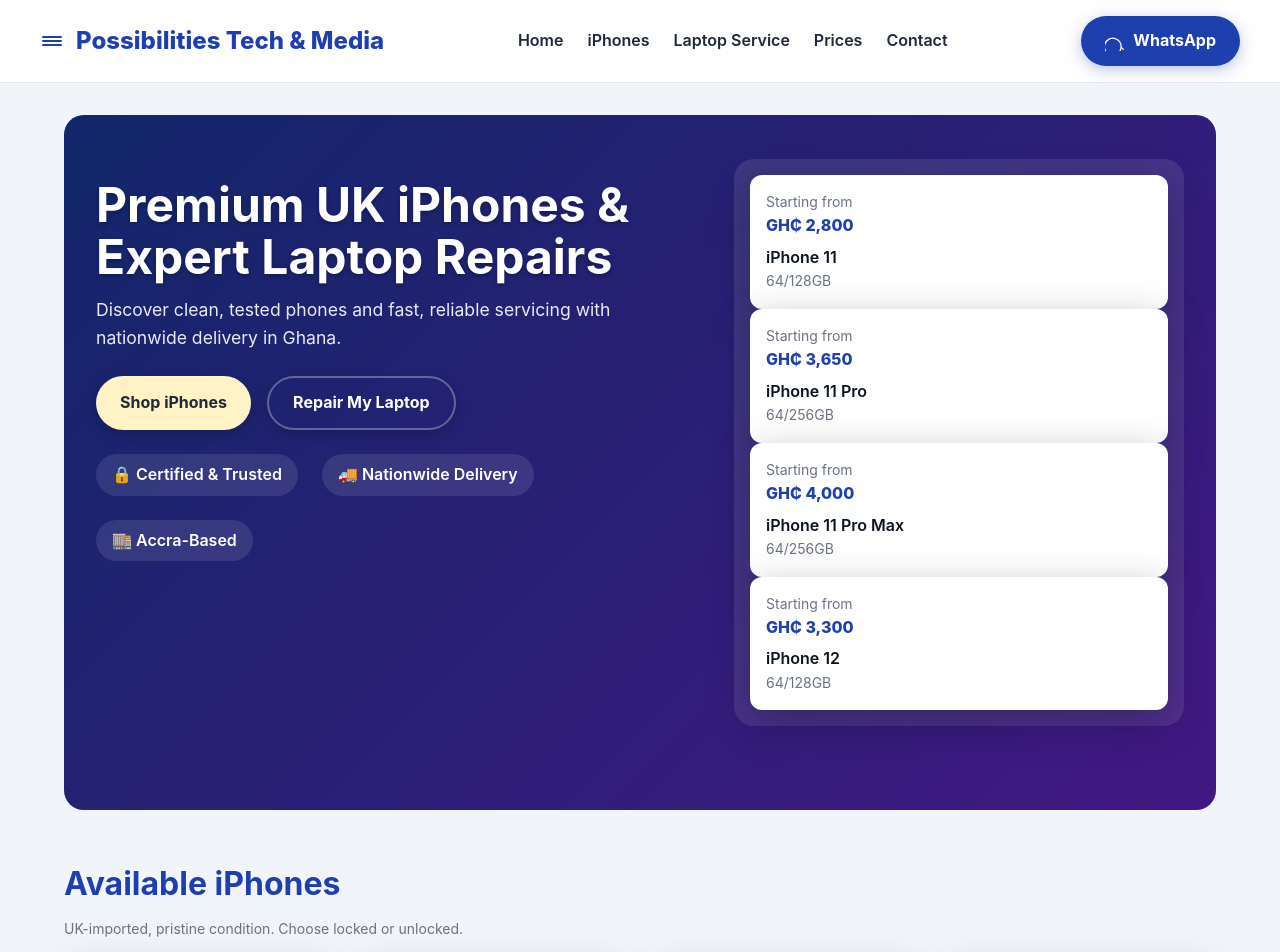
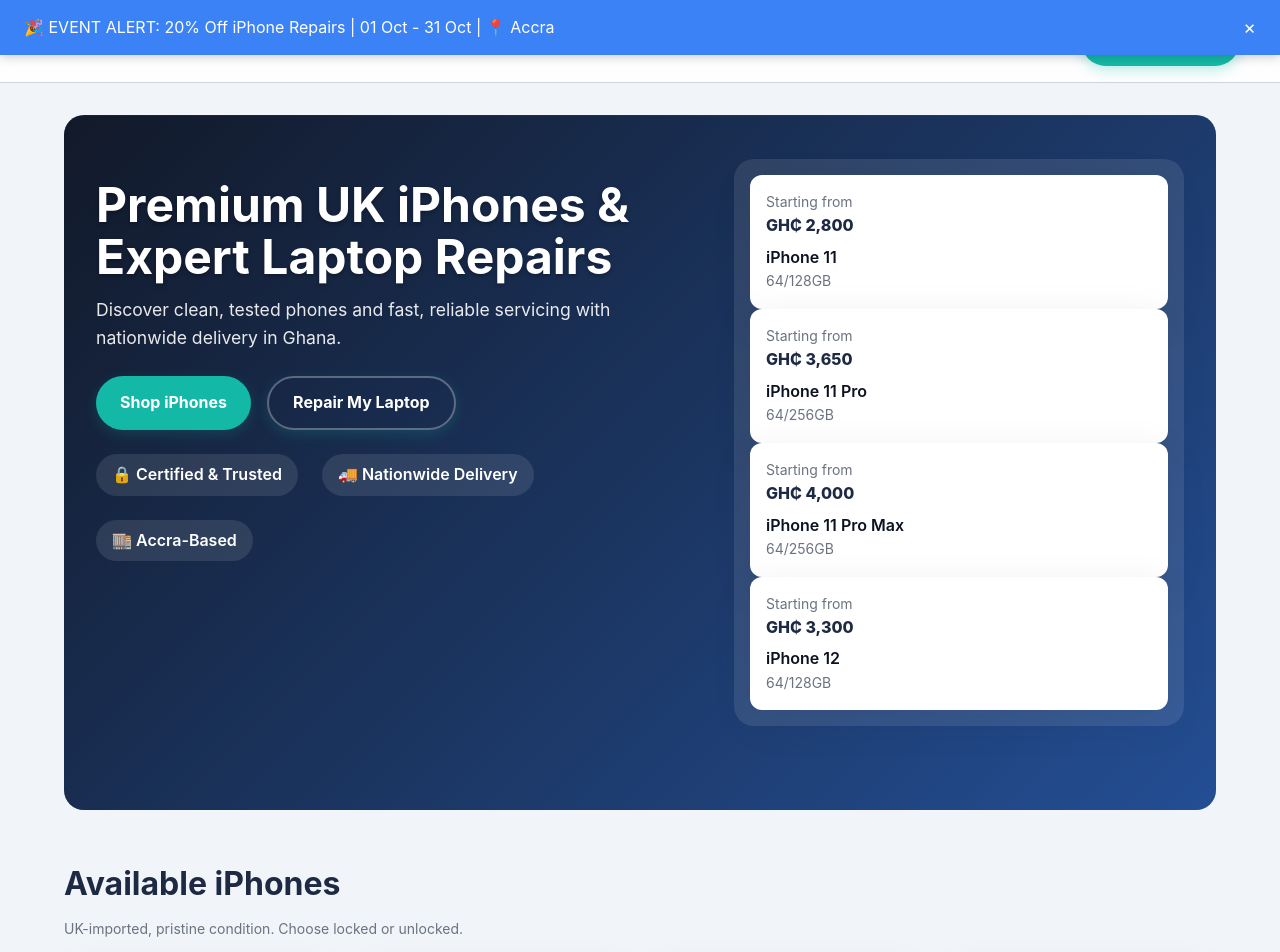
Before and after one commit to enockba/test2, a plain HTML site: page index.html in a window 1280 px wide. Shown: the top 952 px of the page. Drawn offline with Linux system fonts and the light colour scheme; placeholder pictures from the web are drawn by us.

Commit message:
Update index.html

```diff
--- a/index.html
+++ b/index.html
@@ -16,76 +16,81 @@
   <link rel="canonical" href="https://yourwebsite.com" />
   <style>
     :root {
-      --bg: #0f1724;
-      --card: #ffffff;
-      --muted: #6b7280;
-      --accent-1: #1e40af;
-      --accent-2: #6d28d9;
+      --bg: #f1f5f9; /* Light background */
+      --card: #ffffff; /* White cards */
+      --muted: #6b7280; /* Muted text */
+      --primary: #1E2A44; /* Navy - headers, footer */
+      --secondary: #3B82F6; /* Blue - accents, links */
+      --accent: #14B8A6; /* Teal - CTAs, highlights */
+      --neutral: #D1D5DB; /* Grey - borders, text */
       --glass: rgba(255, 255, 255, 0.1);
       --maxw: 1200px;
       --radius: 20px;
-      --shadow: 0 12px 40px rgba(2, 6, 23, 0.3);
+      --shadow: 0 12px 40px rgba(30, 42, 68, 0.1); /* Adjusted shadow with Navy influence */
       --transition: 0.3s ease-in-out;
-      --highlight: #fef3c7;
       font-family: 'Inter', ui-sans-serif, system-ui, -apple-system, "Segoe UI", Roboto, "Helvetica Neue", Arial, sans-serif;
       font-size: 16px;
     }
     * { box-sizing: border-box; margin: 0; padding: 0; }
-    body { background: #f1f5f9; color: #0b1220; line-height: 1.6; }
+    body { background: var(--bg); color: #0b1220; line-height: 1.6; }
     .container { max-width: var(--maxw); margin: 0 auto; padding: 2rem 1.5rem; }
-    header { position: sticky; top: 0; background: rgba(255, 255, 255, 0.9); backdrop-filter: blur(8px); border-bottom: 1px solid #e5e7eb; z-index: 20; }
+    header { position: sticky; top: 0; background: rgba(255, 255, 255, 0.9); backdrop-filter: blur(8px); border-bottom: 1px solid var(--neutral); z-index: 30; }
     .top { display: flex; align-items: center; justify-content: space-between; gap: 1.5rem; padding: 1rem 0; }
-    .brand { display: flex; align-items: center; gap: 0.75rem; font-weight: 800; font-size: 1.5rem; color: var(--accent-1); }
+    .brand { display: flex; align-items: center; gap: 0.75rem; font-weight: 800; font-size: 1.5rem; color: var(--primary); }
     .nav { display: none; gap: 1.5rem; }
     .nav a { color: #1f2937; text-decoration: none; font-weight: 600; font-size: 1rem; transition: color var(--transition), transform var(--transition); }
-    .nav a:hover, .nav a:focus { color: var(--accent-2); transform: translateY(-2px); outline: none; }
-    .cta a { display: inline-flex; align-items: center; gap: 0.5rem; padding: 0.75rem 1.5rem; border-radius: 999px; background: var(--accent-1); color: white; text-decoration: none; font-weight: 700; box-shadow: 0 4px 14px rgba(30, 64, 175, 0.3); transition: transform var(--transition), background var(--transition); }
-    .cta a:hover, .cta a:focus { background: var(--accent-2); transform: scale(1.05); outline: none; }
+    .nav a:hover, .nav a:focus { color: var(--secondary); transform: translateY(-2px); outline: none; }
+    .cta a { display: inline-flex; align-items: center; gap: 0.5rem; padding: 0.75rem 1.5rem; border-radius: 999px; background: var(--accent); color: white; text-decoration: none; font-weight: 700; box-shadow: 0 4px 14px rgba(20, 184, 166, 0.3); transition: transform var(--transition), background var(--transition); }
+    .cta a:hover, .cta a:focus { background: #0f766e; transform: scale(1.05); outline: none; }
+    /* Alert Banner */
+    .alert-banner { position: fixed; top: 0; left: 0; width: 100%; background: var(--secondary); color: white; padding: 0.75rem 1.5rem; display: flex; justify-content: space-between; align-items: center; z-index: 40; box-shadow: 0 2px 10px rgba(0, 0, 0, 0.2); }
+    .alert-banner .close { cursor: pointer; font-size: 1.2rem; color: white; transition: color var(--transition); }
+    .alert-banner .close:hover { color: #dc2626; }
     /* Hero */
-    .hero { position: relative; display: grid; grid-template-columns: 1fr; gap: 2rem; padding: 4rem 2rem; background: linear-gradient(135deg, var(--accent-1) 0%, var(--accent-2) 100%), url('https://via.placeholder.com/1200x600?text=Tech+Background'); background-size: cover; background-position: center; color: white; border-radius: var(--radius); overflow: hidden; }
+    .hero { position: relative; display: grid; grid-template-columns: 1fr; gap: 2rem; padding: 4rem 2rem; background: linear-gradient(135deg, var(--primary) 0%, var(--secondary) 100%), url('https://via.placeholder.com/1200x600?text=Tech+Background'); background-size: cover; background-position: center; color: white; border-radius: var(--radius); overflow: hidden; }
     .hero::before { content: ''; position: absolute; top: 0; left: 0; width: 100%; height: 100%; background: rgba(0, 0, 0, 0.4); z-index: 1; }
     .hero > * { position: relative; z-index: 2; }
     .hero h1 { font-size: 2.5rem; margin: 0 0 0.75rem; line-height: 1.1; text-shadow: 0 2px 4px rgba(0, 0, 0, 0.3); }
     .hero p { margin: 0 0 1.5rem; font-size: 1.1rem; opacity: 0.9; }
     .hero .buttons { display: flex; gap: 1rem; flex-wrap: wrap; }
-    .btn { display: inline-flex; align-items: center; gap: 0.5rem; padding: 0.75rem 1.5rem; border-radius: 999px; background: var(--highlight); color: #1f2937; text-decoration: none; font-weight: 700; box-shadow: 0 4px 14px rgba(0, 0, 0, 0.2); transition: transform var(--transition), background var(--transition); }
-    .btn:hover, .btn:focus { background: var(--accent-1); color: white; transform: scale(1.05); outline: none; }
+    .btn { display: inline-flex; align-items: center; gap: 0.5rem; padding: 0.75rem 1.5rem; border-radius: 999px; background: var(--accent); color: white; text-decoration: none; font-weight: 700; box-shadow: 0 4px 14px rgba(20, 184, 166, 0.2); transition: transform var(--transition), background var(--transition); }
+    .btn:hover, .btn:focus { background: #0f766e; transform: scale(1.05); outline: none; }
     .btn.secondary { background: transparent; border: 2px solid rgba(255, 255, 255, 0.3); color: white; }
     .btn.secondary:hover, .btn.secondary:focus { background: rgba(255, 255, 255, 0.2); border-color: white; }
     .features { display: flex; gap: 1.5rem; margin-top: 1.5rem; flex-wrap: wrap; }
     .feature { display: flex; align-items: center; gap: 0.75rem; font-weight: 600; font-size: 1rem; background: var(--glass); padding: 0.5rem 1rem; border-radius: 999px; animation: fadeIn 0.5s ease-in-out; }
     /* Teaser cards */
     .teaser { background: var(--glass); padding: 1rem; border-radius: var(--radius); display: grid; grid-template-columns: repeat(auto-fit, minmax(140px, 1fr)); gap: 1rem; transform: translateY(-20px); }
-    .card-mini { background: white; color: #0b1220; padding: 1rem; border-radius: 12px; box-shadow: var(--shadow); transition: transform var(--transition); }
+    .card-mini { background: var(--card); color: #0b1220; padding: 1rem; border-radius: 12px; box-shadow: var(--shadow); transition: transform var(--transition); }
     .card-mini:hover { transform: translateY(-5px); }
-    .card-mini .price { font-weight: 800; color: var(--accent-1); }
+    .card-mini .price { font-weight: 800; color: var(--primary); }
     /* Sections */
     section { padding: 3rem 0; position: relative; }
     .section-title { display: flex; flex-direction: column; gap: 0.5rem; margin-bottom: 1.5rem; }
-    .section-title h2 { font-size: 2rem; color: var(--accent-1); }
+    .section-title h2 { font-size: 2rem; color: var(--primary); }
     .grid { display: grid; gap: 1.5rem; }
     .phones-grid { grid-template-columns: repeat(auto-fill, minmax(240px, 1fr)); }
-    .card { background: var(--card); border-radius: var(--radius); padding: 1.5rem; box-shadow: var(--shadow); border: 1px solid rgba(11, 17, 32, 0.05); transition: transform var(--transition); }
+    .card { background: var(--card); border-radius: var(--radius); padding: 1.5rem; box-shadow: var(--shadow); border: 1px solid var(--neutral); transition: transform var(--transition); }
     .card:hover { transform: translateY(-8px); }
     .card h3 { margin: 0 0 0.5rem; font-size: 1.25rem; }
     .muted { color: var(--muted); }
     .actions { display: flex; gap: 1rem; margin-top: 1rem; }
-    .btn-outline { padding: 0.5rem 1rem; border-radius: 999px; border: 2px solid var(--accent-1); background: transparent; text-decoration: none; color: var(--accent-1); font-weight: 600; transition: background var(--transition), color var(--transition); }
-    .btn-outline:hover, .btn-outline:focus { background: var(--accent-1); color: white; outline: none; }
+    .btn-outline { padding: 0.5rem 1rem; border-radius: 999px; border: 2px solid var(--accent); background: transparent; text-decoration: none; color: var(--accent); font-weight: 600; transition: background var(--transition), color var(--transition); }
+    .btn-outline:hover, .btn-outline:focus { background: var(--accent); color: white; outline: none; }
     .services-grid { grid-template-columns: repeat(auto-fill, minmax(220px, 1fr)); }
     .pricing-grid { grid-template-columns: repeat(auto-fit, minmax(260px, 1fr)); }
     .contact-grid { grid-template-columns: 1fr 400px; }
     .contact-card { background: var(--card); padding: 1.5rem; border-radius: var(--radius); box-shadow: var(--shadow); }
-    form input, form select, form textarea { width: 100%; padding: 0.75rem; border-radius: 10px; border: 1px solid #e5e7eb; margin-bottom: 0.75rem; font-size: 0.9rem; font-family: inherit; }
-    form input:focus, form select:focus, form textarea:focus { outline: 2px solid var(--accent-1); border-color: var(--accent-1); }
+    form input, form select, form textarea { width: 100%; padding: 0.75rem; border-radius: 10px; border: 1px solid var(--neutral); margin-bottom: 0.75rem; font-size: 0.9rem; font-family: inherit; }
+    form input:focus, form select:focus, form textarea:focus { outline: 2px solid var(--secondary); border-color: var(--secondary); }
     .form-loading { opacity: 0.6; pointer-events: none; }
-    footer { padding: 2rem 0; border-top: 1px solid #e5e7eb; margin-top: 2rem; background: var(--accent-1); color: white; }
+    footer { padding: 2rem 0; border-top: 1px solid var(--neutral); background: var(--primary); color: white; }
     .small { font-size: 0.875rem; color: var(--muted); }
     footer .small { color: rgba(255, 255, 255, 0.8); }
     .socials { display: flex; gap: 1rem; margin-top: 0.75rem; }
     .socials a { color: white; font-weight: 600; transition: transform var(--transition); }
     .socials a:hover { transform: scale(1.1); }
-    .chip { display: inline-flex; align-items: center; gap: 0.5rem; padding: 0.5rem 1rem; border-radius: 999px; background: var(--highlight); color: var(--accent-2); font-weight: 700; }
+    .chip { display: inline-flex; align-items: center; gap: 0.5rem; padding: 0.5rem 1rem; border-radius: 999px; background: var(--secondary); color: white; font-weight: 700; }
     /* Animations */
     @keyframes fadeIn {
       from { opacity: 0; transform: translateY(20px); }
@@ -103,16 +108,21 @@
       .hero h1 { font-size: 2rem; }
       .hero { padding: 2.5rem 1.5rem; }
       .teaser { transform: none; }
+      .alert-banner { padding: 0.5rem 1rem; font-size: 0.9rem; }
     }
     .sr-only { position: absolute; width: 1px; height: 1px; padding: 0; margin: -1px; overflow: hidden; clip: rect(0, 0, 0, 0); border: 0; }
   </style>
 </head>
 <body>
+  <div class="alert-banner" id="alertBanner">
+    <span>🎉 EVENT ALERT: 20% Off iPhone Repairs | 01 Oct - 31 Oct | 📍 Accra</span>
+    <span class="close" onclick="document.getElementById('alertBanner').style.display='none'">×</span>
+  </div>
   <header>
     <div class="container top">
       <div class="brand">
         <svg width="24" height="24" viewBox="0 0 24 24" fill="none" aria-hidden="true">
-          <path d="M3 8h18M3 12h18M3 16h18" stroke="var(--accent-1)" stroke-width="2" stroke-linecap="round"/>
+          <path d="M3 8h18M3 12h18M3 16h18" stroke="var(--primary)" stroke-width="2" stroke-linecap="round"/>
         </svg>
         <span>Possibilities Tech & Media</span>
       </div>
@@ -202,7 +212,7 @@
         </div>
       </div>
     </section>
-    <section id="contact" aria-labelledby="contact-title" style="background: var(--highlight); border-radius: var(--radius);">
+    <section id="contact" aria-labelledby="contact-title" style="background: var(--neutral); border-radius: var(--radius);">
       <div class="section-title">
         <h2 id="contact-title">Get in Touch</h2>
         <p class="small">Contact us for orders, diagnostics, or bulk deals.</p>
@@ -248,7 +258,8 @@
       <div class="container" style="display: flex; justify-content: space-between; align-items: center; gap: 1rem; flex-wrap: wrap;">
         <div>© <span id="year"></span> Possibilities Tech & Media Services — All rights reserved.</div>
         <div style="display: flex; gap: 1rem;">
-          <a href="#home" class="small">Back to top</a>
+          <a href="mailto:enochba26@gmail.com" class="small">Email: enochba26@gmail.com</a>
+          <a href="tel:+233248184054" class="small">Phone: +233 24 818 4054</a>
           <a href="#" class="small">Privacy</a>
         </div>
       </div>
@@ -260,6 +271,7 @@
       "@type": "LocalBusiness",
       "name": "Possibilities Tech & Media Services",
       "telephone": "+233248184054",
+      "email": "enochba26@gmail.com",
       "address": {
         "@type": "PostalAddress",
         "addressLocality": "Accra",
@@ -329,7 +341,7 @@
       const grid = document.getElementById('phonesGrid');
       grid.innerHTML = phones.map(p => `
         <div class="card">
-          <h3>${p.model} <span style="float: right; color: var(--accent-1); font-weight: 800;">GH₵ ${p.price.toLocaleString()}</span></h3>
+          <h3>${p.model} <span style="float: right; color: var(--primary); font-weight: 800;">GH₵ ${p.price.toLocaleString()}</span></h3>
           <div class="muted">Storage: ${p.storage}</div>
           <div class="actions">
             <a class="btn-outline" href="${whatsappLink(`Hi, I'm interested in ${p.model} (${p.storage}). Is it available?`)}" target="_blank" rel="noreferrer">DM on WhatsApp</a>
```
